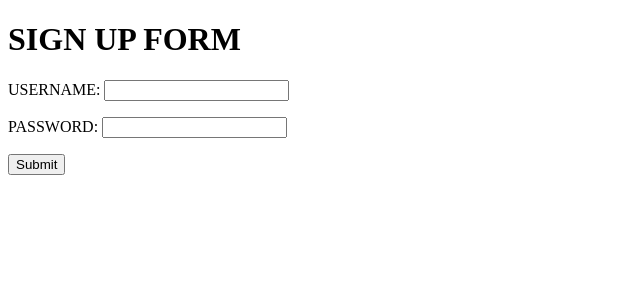
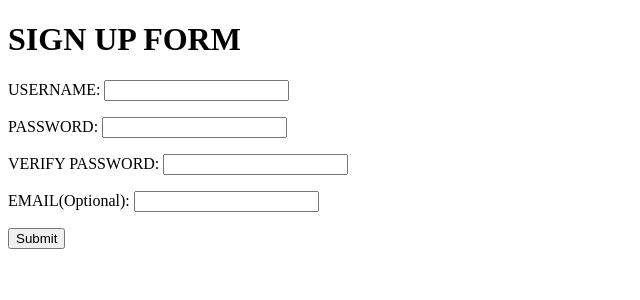
Before and after one commit to 14myclass/user-signup2, a Flask app: page /validate in a window 1280 px wide. Shown: the top 300 px of the page, without its empty margins (0-640 px from the left). Run offline with Flask 2, Linux system fonts and the light colour scheme.

Commit message:
render form with error statements

```diff
--- a/main.py
+++ b/main.py
@@ -22,72 +22,65 @@ def validate():
     username_error=""
     password=request.form['password']
     password_error=""
-    #verify_password=request.form['verify_password']
-    #verify_password_error=""
-    #email=request.form['email']
-    #email_error=""
+    verify_password=request.form['verify_password']
+    verify_password_error=""
+    email=request.form['email']
+    email_error=""
 
 
 
 
-    #checking validity of inputs
-    if len(username) < 3 or len(username) >20 or username=="":
-        username_error="Please enter a valid name."
-    for each in username:
-        if each == " ":
-            username_error="Please enter a valid name."
-    #if not username_error:
-        #return render_template('welcome.html', name=username )
-    #else:
-        #return render_template('signup_form.html', error=username_error)
+    #checking validity of username
+    if username !="":
+        if len(username) < 3 or len(username) >20:
+            username_error="Username needs to be between 3-20 characters."
+        for each in username:
+            if each == " ":
+                username_error="Enter a username without spaces."
+    else:
+        username_error = "Please enter a username."
 
-    if len(password) < 3 or len(password) >20 or password=="":
-        password_error="Enter a valid password."
-    for each in password:
-        if each == " ":
-            password_error="Enter a valid password."
-    if not username_error and not password_error:
-        return render_template('welcome.html', name=username )
-    elif not username_error and password_error:
-        return render_template('signup_form.html', username=username, password_error=password_error)
-    elif username_error and not password_error:
-        return render_template('signup_form.html', username_error=username_error)
+    #check validity of password
+    if password !="":
+        if len(password) < 3 or len(password) >20:
+            password_error="Enter a valid password between 3-20 characters."
+        for each in password:
+            if each == " ":
+                password_error="Enter a password without spaces."
     else:
-        return render_template('signup_form.html', username_error=username_error, password_error=password_error)
+        password_error="Please enter a password."
 
+    #check password confirmation
 
-    #if len(verify_password) < 3 or len(verify_password) >20 or verify_password=="" or verify_password != password :
-        #verify_password_error="Password does not match."
-    #for each in verify_password:
-        #if each == " ":
-            #verify_password_error="Password does not match."
+    if verify_password !="":
+        if len(verify_password) < 3 or len(verify_password) >20 or verify_password != password :
+            verify_password_error="Password does not match."
+        for each in verify_password:
+            if each == " ":
+                verify_password_error="Password does not match."
+    else:
+        verify_password_error = "Please confirm the password. "
 
-    #if email != "":
-        #for each in email:
-            #if each != "@" and each != ".":
-                #email_error="Please enter a valid email address"
+    #check if email valid
+    if email != "":
+        if len(email) >= 3 and len(email) <=20 :
+            for each in email:
+                if each !=" ":
+                    if "@" in email and "." in email:
+                        email_error=""
+                    else:
+                        email_error="Enter a valid email address."
+        else:
+            email_error="Enter an email address between 3-20 characters."
 
      #rendering form with error messages
-    #if not username_error and not password_error and not verify_password_error and not email_error:
-       # return render_template('welcome.html')
-    #elif not username_error and password_error and not verify_password_error:
-        #return signup_form.format(username=username, username_error="",password="",password_error=password_error,verify_password="",verify_password_error="")
-    #elif not username_error and not password_error and verify_password_error:
-        #return signup_form.format(username=username, username_error="",password="",password_error="",verify_password="",verify_password_error=verify_password_error)
-    #elif username_error and not password_error and verify_password_error:
-        #return signup_form.format(username="", username_error=username_error,password="",password_error="",verify_password="",verify_password_error=verify_password_error)
-    #elif username_error and not password_error and not verify_password_error:
-        #return signup_form.format(username="", username_error=username_error,password="",password_error="",verify_password="",verify_password_error="")
-    #elif username_error and password_error and not verify_password_error:
-        #return signup_form.format(username="", username_error=username_error,password="",password_error=password_error,verify_password="",verify_password_error="")
-    #elif username_error and password_error and verify_password_error:
-         #return signup_form.format(username="", username_error=username_error,password="",password_error=password_error,verify_password="",verify_password_error=verify_password_error)
+    if not username_error and not password_error and not verify_password_error and not email_error:
+        return render_template('welcome.html', name=username)
+
+    else:
+        return render_template('signup_form.html', username_error=username_error, password_error=password_error, verify_password_error=verify_password_error,email_error=email_error,email=email,username=username)
 
 
 
-#@app.route('/valid-inputs')
-#def valid_inputs():
-    #username=request.args.get('username')
-    #return render_template('welcome.html')
 
 app.run()
--- a/templates/signup_form.html
+++ b/templates/signup_form.html
@@ -13,6 +13,16 @@
         </label>
         <span class="error">{{password_error}}</span></p>
 
+    <p><label>VERIFY PASSWORD:
+            <input name="verify_password" type="password"  />
+        </label>
+        <span class="error">{{verify_password_error}}</span></p>
+
+        <p><label>EMAIL(Optional):
+            <input name="email" type="text" value='{{email}}' />
+        </label>
+        <span class="error">{{email_error}}</span></p>
+
 
     <p><input type="submit" /></p>
 </form>
--- a/templates/welcome.html
+++ b/templates/welcome.html
@@ -1,4 +1,4 @@
 {% extends "base.html" %}
 {% block content %}
-<h1>WELCOME {{name}} </h1>
+<h1>WELCOME {{name}} !</h1>
 {% endblock %}
```
